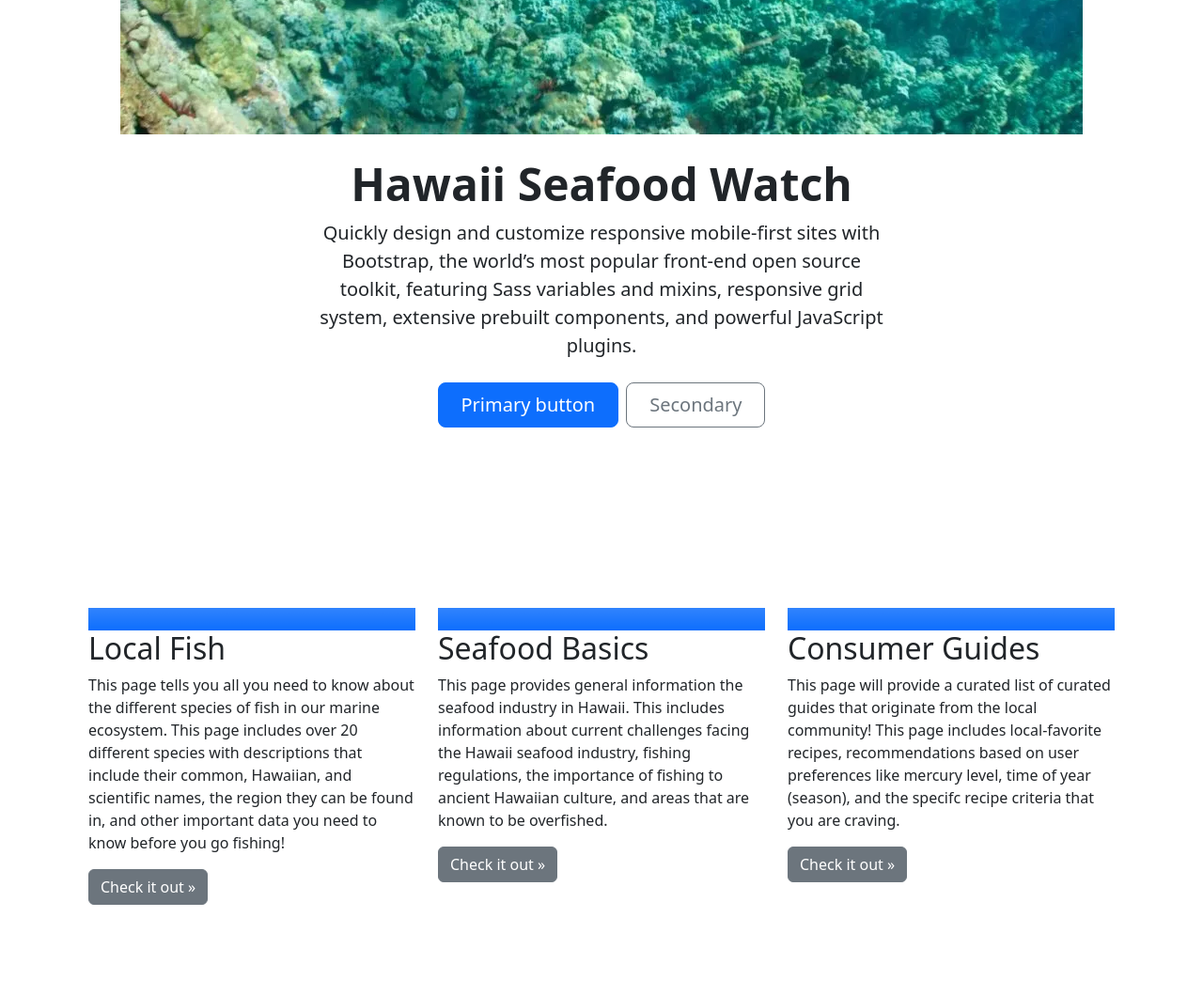
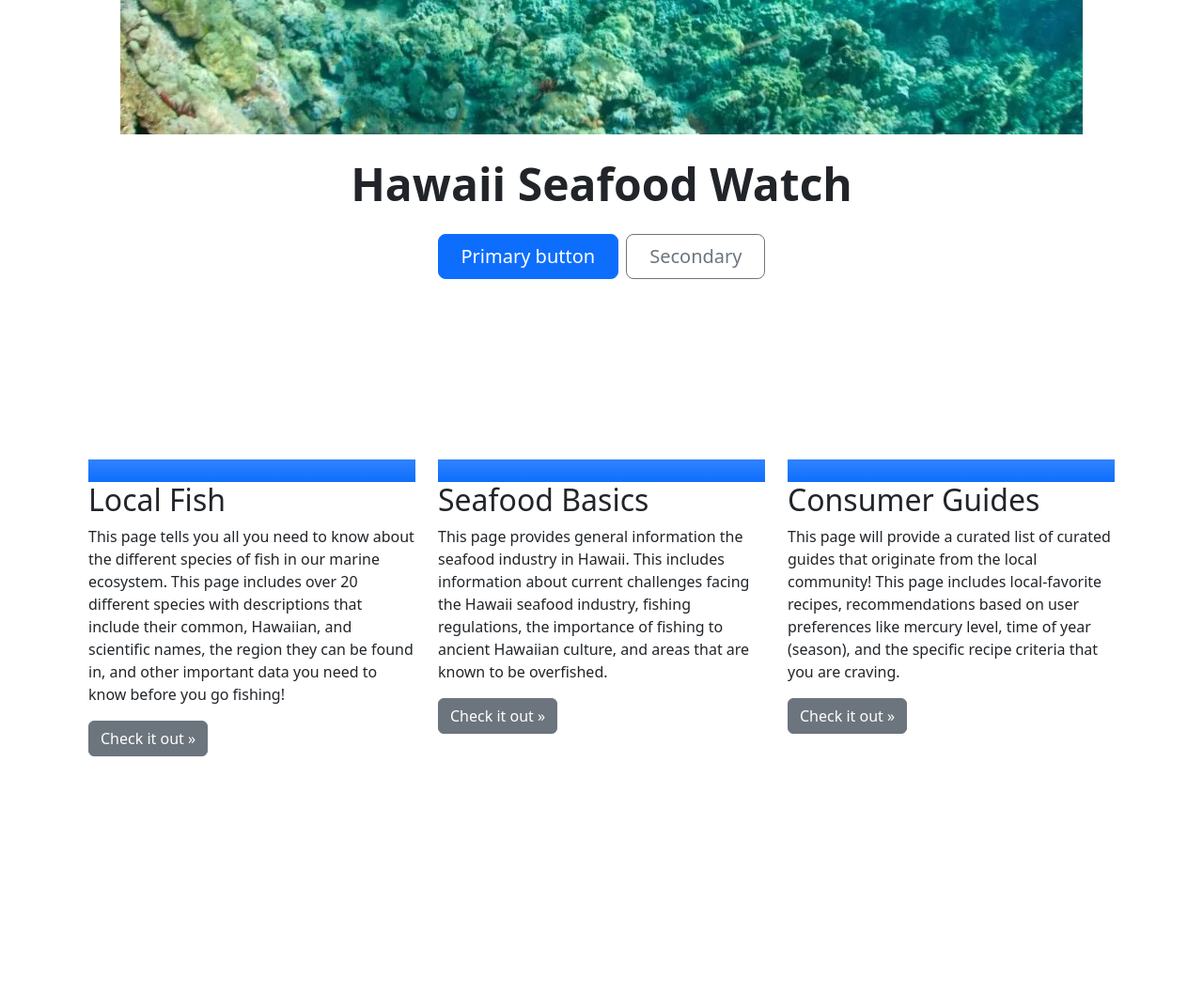
Before and after one commit to BrandonKoskie/cs401_fish_site, a Flask app: page / in a window 1280 px wide. Shown: the part 711-1770 px from the top of the page at 94% size. After the commit the page ends 1516 px from the top, so only its background shows below. Run offline with Flask 3, Linux system fonts and the light colour scheme.

Commit message:
finalizing changes before presentation

```diff
--- a/api/templates/home.html
+++ b/api/templates/home.html
@@ -25,7 +25,7 @@
     <img class="d-block mx-auto mb-4" src="./images/green-sea-turtle-1024x702-1.png" alt="test hero image" >
     <h1 class="display-5 fw-bold">Hawaii Seafood Watch</h1>
     <div class="col-lg-6 mx-auto">
-      <p class="lead mb-4">Quickly design and customize responsive mobile-first sites with Bootstrap, the world’s most popular front-end open source toolkit, featuring Sass variables and mixins, responsive grid system, extensive prebuilt components, and powerful JavaScript plugins.</p>
+      <p class="lead mb-4"></p>
       <div class="d-grid gap-2 d-sm-flex justify-content-sm-center">
         <button type="button" class="btn btn-primary btn-lg px-4 gap-3" fdprocessedid="9k15f">Primary button</button>
         <button type="button" class="btn btn-outline-secondary btn-lg px-4" fdprocessedid="o15p">Secondary</button>
@@ -57,7 +57,7 @@
           <svg class="bi" width="1em" height="1em"><use xlink:href="#toggles2"></use></svg>
         </div>
         <h2>Consumer Guides</h2>
-        <p>This page will provide a curated list of curated guides that originate from the local community! This page includes local-favorite recipes, recommendations based on user preferences like mercury level, time of year (season), and the specifc recipe criteria that you are craving. </p>
+        <p>This page will provide a curated list of curated guides that originate from the local community! This page includes local-favorite recipes, recommendations based on user preferences like mercury level, time of year (season), and the specific recipe criteria that you are craving. </p>
           <a class="btn btn-secondary" href="/guides" role="button">Check it out »</a>
       </div>
     </div>
```
